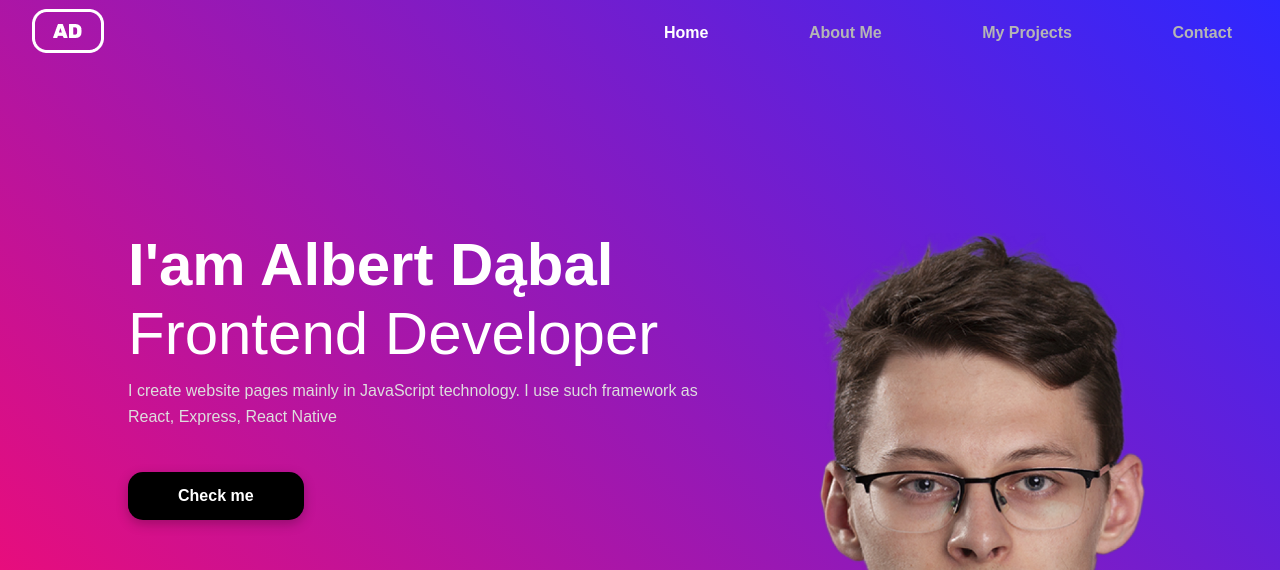
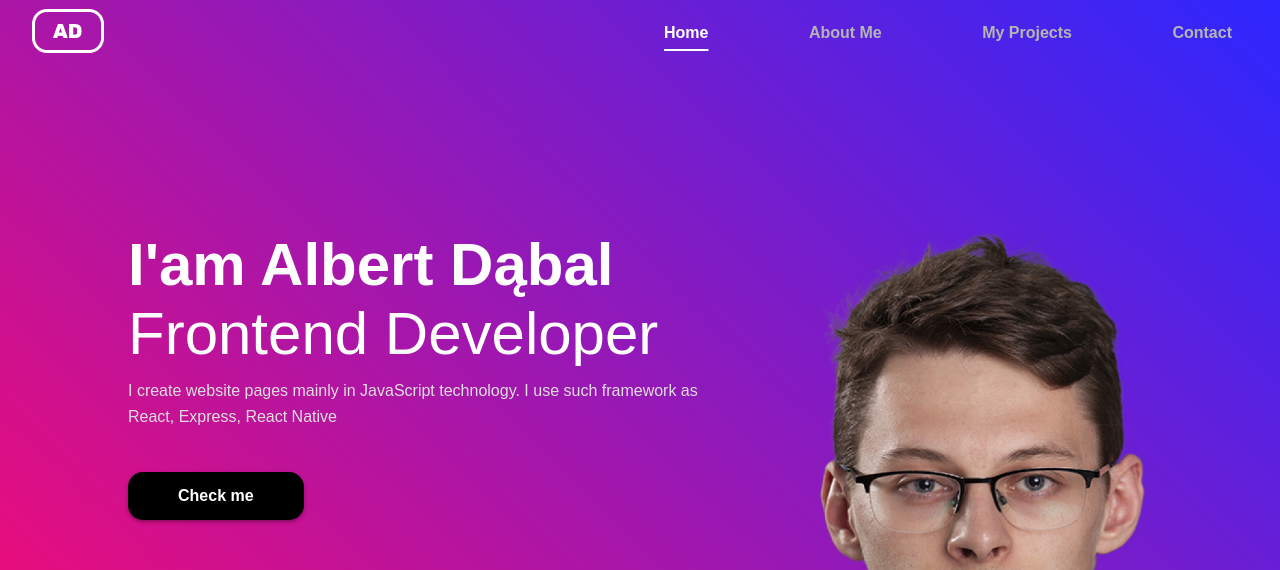
Before and after one commit to AlbertDabal/Portfolio, a React (Create React App) app in the folder frontend/: page / in a window 1280 px wide. Shown: the top 570 px of the page. Built offline with nearby package versions, Linux system fonts and the light colour scheme.

Commit message:
fix style button and navbar

```diff
--- a/frontend/src/components/molecues/navbar/navbar-desktop/NavbarDesktop.tsx
+++ b/frontend/src/components/molecues/navbar/navbar-desktop/NavbarDesktop.tsx
@@ -31,6 +31,10 @@ const StyledLink = styled(Link)`
   user-select: none;
   padding: 1.5em 1em;
   text-transform: capitalize;
+  transition: 0.4s all ease;
+  &:hover {
+    transform: perspective(1000px) translateZ(50px);
+  }
 `;
 
 const Wrapper = styled.nav`
@@ -49,6 +53,9 @@ const Menu = styled.ul`
 
   > .active {
     color: white;
+    text-decoration: underline;
+    text-underline-offset: 11px;
+    text-decoration-thickness: 2px;
   }
   justify-content: space-between;
 `;
--- a/frontend/src/components/organisms/about-me/AboutMe.tsx
+++ b/frontend/src/components/organisms/about-me/AboutMe.tsx
@@ -81,9 +81,9 @@ const StyledButton = styled(Button)`
 
   /* margin: 10px 30px 10px 0px; */
   text-align: center;
-  transition: 0.8s all ease;
+  transition: 0.5s all ease;
   &:hover {
-    opacity: 0.7;
+    transform: perspective(1000px) translateZ(100px);
   }
 `;
 
--- a/frontend/src/components/organisms/constacts/Contacts.tsx
+++ b/frontend/src/components/organisms/constacts/Contacts.tsx
@@ -23,9 +23,12 @@ const Wrapper = styled.div`
 
   position: absolute;
   top: -50px;
+
   padding-top: 5vh;
   @media (max-width: 1000px) {
     padding-top: 2vh;
+    top: 50px;
+    padding: 50px 25px;
   }
 `;
 
@@ -75,7 +78,7 @@ const StyledParagraph = styled(Paragraph)`
 const Submit = styled.input`
   transition: 0.8s all ease;
   &:hover {
-    opacity: 0.7;
+    transform: perspective(1000px) translateZ(50px);
   }
   cursor: pointer;
   border: none;
--- a/frontend/src/components/organisms/main/Main.tsx
+++ b/frontend/src/components/organisms/main/Main.tsx
@@ -83,16 +83,23 @@ const StyledLink = styled(Link)`
   font-size: ${({ theme }) => theme.fontSize.s};
   font-weight: 800;
   border-radius: 15px;
-  box-shadow: 0px 4px 12px 0px rgba(0, 0, 0, 0.25);
+  display: flex;
+  align-items: center;
+  justify-content: center;
   padding: 15px 50px;
   background-color: ${({ theme }) => 'black'};
   color: ${({ theme }) => theme.primaryColorLight};
   text-decoration: none;
   border-radius: 15px;
   cursor: pointer;
-  transition: 0.8s all ease;
+  transform: scale(1);
+  transform-origin: center;
+
+  box-shadow: 0px 1px 5px 0px rgba(0, 0, 0, 0.12), 0px 2px 3px 0px rgba(0, 0, 0, 0.14),
+    0px 3px 5px -2px rgba(0, 0, 0, 0.2);
+  transition: 0.5s all ease;
   &:hover {
-    opacity: 0.8;
+    transform: perspective(1000px) translateZ(100px);
   }
 `;
 
--- a/frontend/src/components/organisms/my-project-new/MyProjectNew.tsx
+++ b/frontend/src/components/organisms/my-project-new/MyProjectNew.tsx
@@ -42,7 +42,7 @@ const Button = styled.button`
   margin-top: 20px;
   border-radius: 15px;
   background: linear-gradient(180deg, #2d27ff 0%, #ff0a6c 130.39%);
-  box-shadow: 0px 3px 12px 0px rgba(0, 0, 0, 0.25);
+
   outline: none;
   border: none;
   padding: 15px 75px;
@@ -50,6 +50,12 @@ const Button = styled.button`
   font-size: 16px;
   color: white;
   cursor: pointer;
+  box-shadow: 0px 1px 5px 0px rgba(0, 0, 0, 0.12), 0px 2px 3px 0px rgba(0, 0, 0, 0.14),
+    0px 3px 5px -2px rgba(0, 0, 0, 0.2);
+
+  &:hover {
+    transform: perspective(1000px) translateZ(50px);
+  }
 
   @media (max-width: 1100px) {
     background: transparent;
@@ -63,9 +69,6 @@ const Button = styled.button`
   }
 
   transition: 0.8s all ease;
-  &:hover {
-    opacity: 0.8;
-  }
 `;
 
 const MyProjectNew = () => {
--- a/frontend/src/components/organisms/my-project-new/card/Card.tsx
+++ b/frontend/src/components/organisms/my-project-new/card/Card.tsx
@@ -79,9 +79,9 @@ const Button = styled.button<Color>`
   box-shadow: 0px 4px 4px 0px rgba(0, 0, 0, 0.25);
   border-radius: 15px;
   cursor: pointer;
-  transition: 0.8s all ease;
+  transition: 0.4s all ease;
   &:hover {
-    opacity: 0.8;
+    transform: perspective(1000px) translateZ(50px);
   }
 `;
 
```
